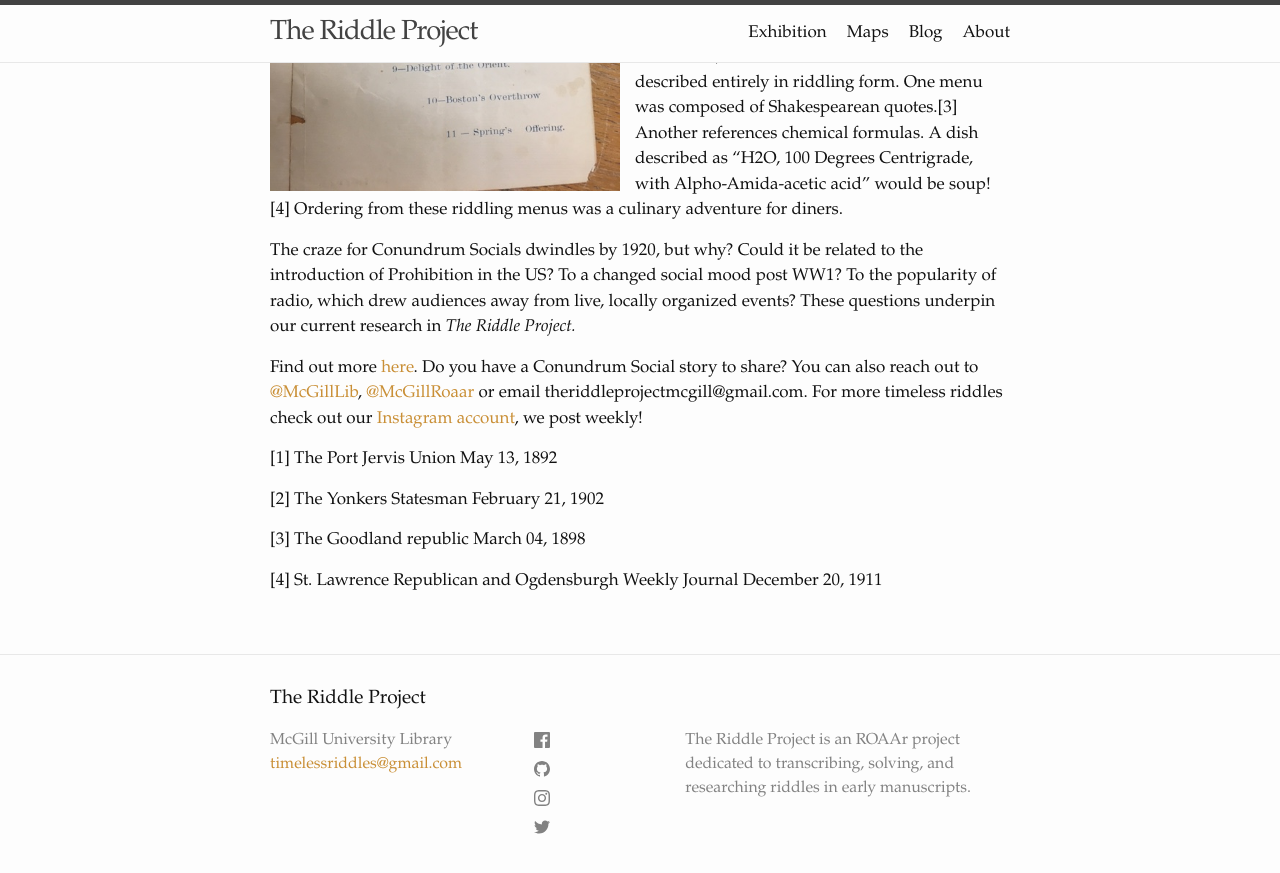
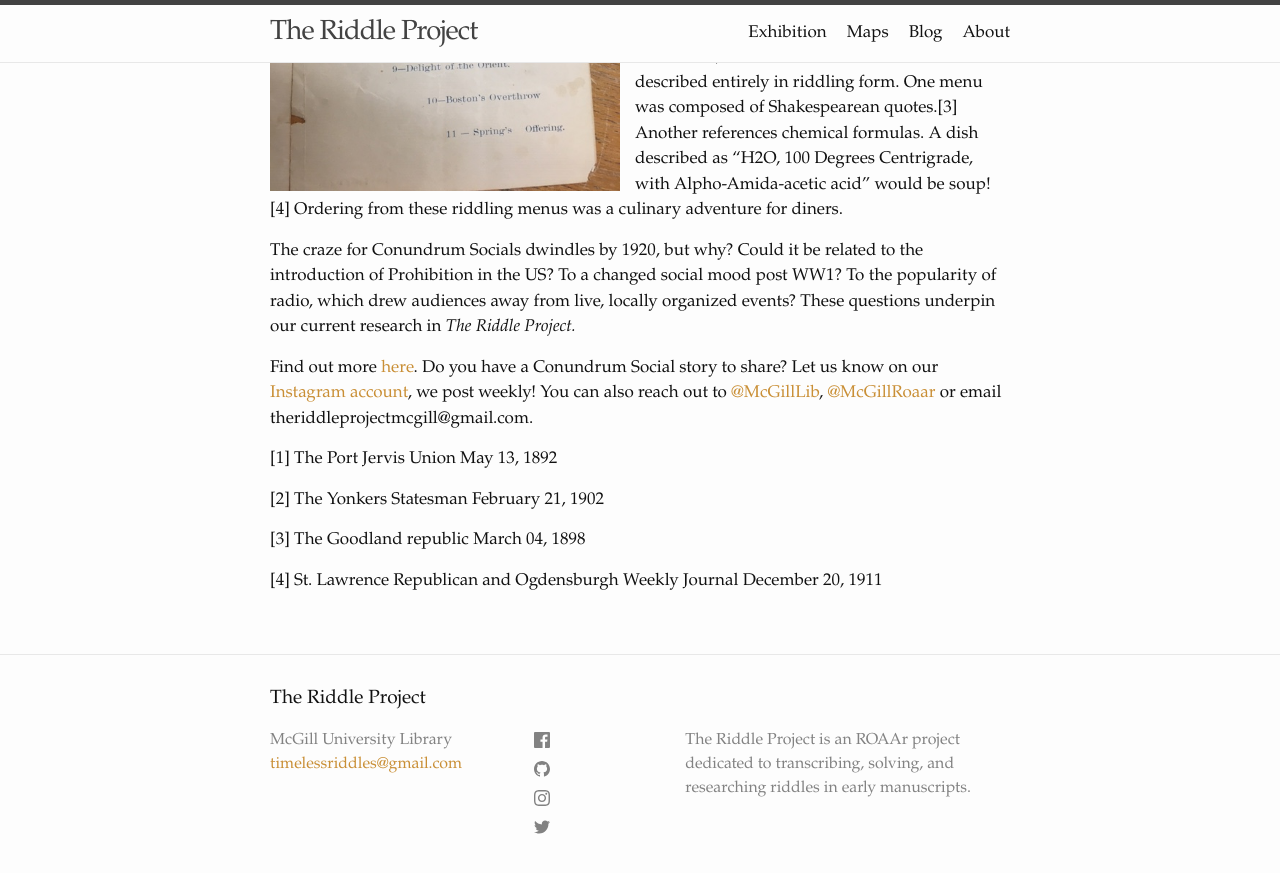
Before and after one commit to riddleproject/riddleproject.github.io, a Jekyll site: the page built from _posts/2020-03-03-fundraising.md, in a window 1280 px wide and 900 px high, scrolled down 598 px. Shown: the top 873 px of the window. Built offline with Jekyll 4.4.1, drawn with Linux system fonts in a browser that asks for light colours.

Commit message:
Update 2020-03-03-fundraising.md

```diff
--- a/_posts/2020-03-03-fundraising.md
+++ b/_posts/2020-03-03-fundraising.md
@@ -20,7 +20,7 @@
 
 The craze for Conundrum Socials dwindles by 1920, but why? Could it be related to the introduction of Prohibition in the US? To a changed social mood post WW1? To the popularity of radio, which drew audiences away from live, locally organized events? These questions underpin our current research in *The Riddle Project.*
 
-Find out more [here](https://riddleproject.github.io/). Do you have a Conundrum Social story to share? You can also reach out to [@McGillLib](https://twitter.com/McGillLib), [@McGillRoaar](https://twitter.com/McGill_ROAAr) or email theriddleprojectmcgill@gmail.com. For more timeless riddles check out our [Instagram account](https://www.instagram.com/riddles_in_time/?hl=en), we post weekly!
+Find out more [here](https://riddleproject.github.io/). Do you have a Conundrum Social story to share? Let us know on our [Instagram account](https://www.instagram.com/riddles_in_time/?hl=en), we post weekly! You can also reach out to [@McGillLib](https://twitter.com/McGillLib), [@McGillRoaar](https://twitter.com/McGill_ROAAr) or email theriddleprojectmcgill@gmail.com.
 
 [1] The Port Jervis Union May 13, 1892
 
```
